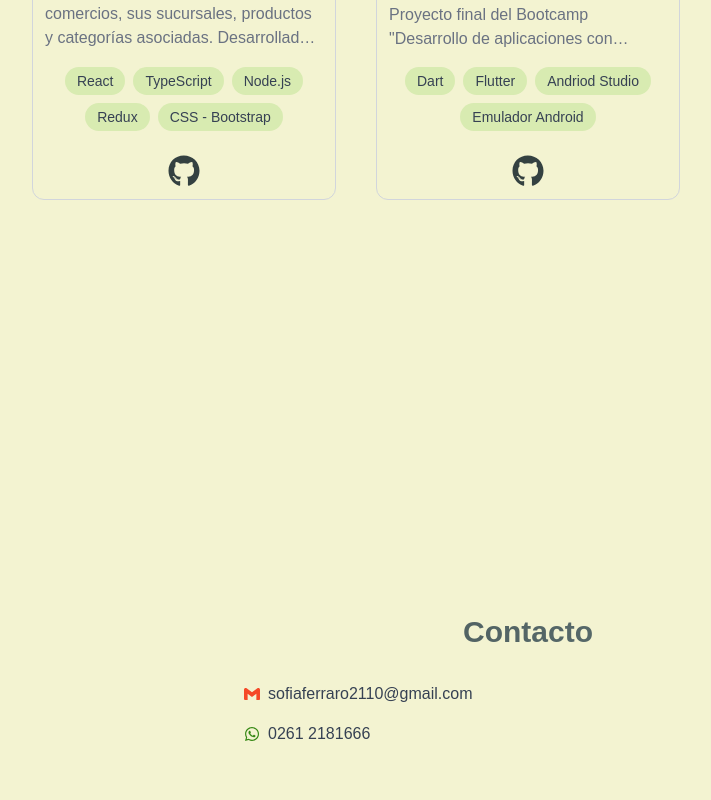
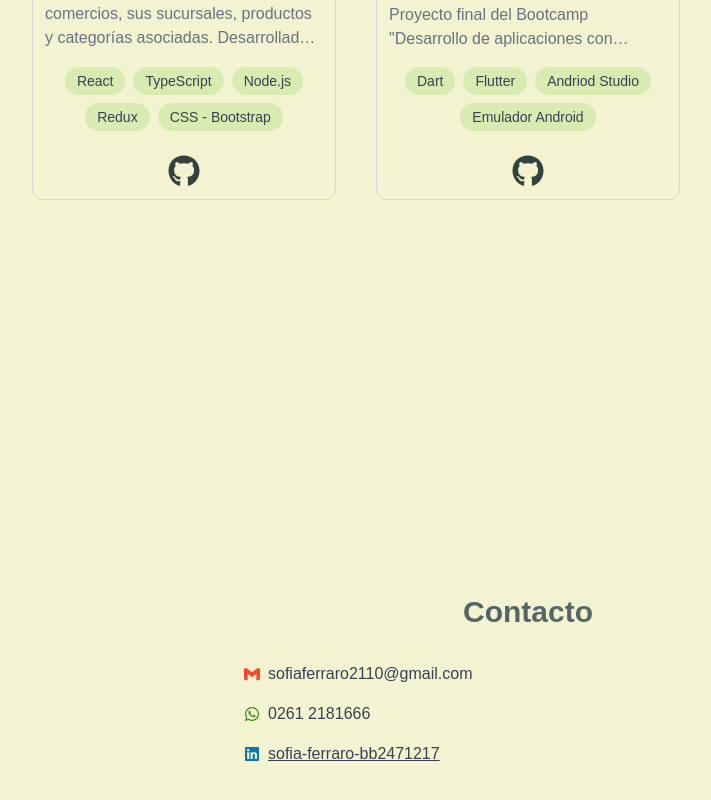
Before and after one commit to SophieRF/portafolio-sofiaferraro, a React (Vite) app: page / in a window 1280 px wide. Shown: the part 2419-3219 px from the top of the page, without its empty margins (112-823 px from the left). Built offline with nearby package versions, Linux system fonts and the light colour scheme.

Commit message:
update contacto

```diff
--- a/src/components/sections/contact/Contact.tsx
+++ b/src/components/sections/contact/Contact.tsx
@@ -1,4 +1,4 @@
-import { FaWhatsapp } from "react-icons/fa"
+import { FaLinkedin, FaWhatsapp } from "react-icons/fa"
 import { SiGmail } from "react-icons/si"
 import { CopyText } from "./CopyText"
 
@@ -19,8 +19,19 @@
                         <CopyText text="sofiaferraro2110@gmail.com" />
                     </span>
                     <span className="inline-flex items-center gap-2">
-                        <FaWhatsapp color="#348713"/>
+                        <FaWhatsapp color="#348713" />
                         <CopyText text="0261 2181666" />
+                    </span>
+                    <span className="inline-flex items-center gap-2">
+                        <FaLinkedin color="#0e76a8" />
+                        <a
+                            href="https://www.linkedin.com/in/sofia-ferraro-bb2471217"
+                            target="_blank"
+                            rel="noopener noreferrer"
+                            className="text-gray-700 hover:text-[#0e76a8] transition-colors underline"
+                        >
+                            sofia-ferraro-bb2471217
+                        </a>
                     </span>
                 </div>
 
```
